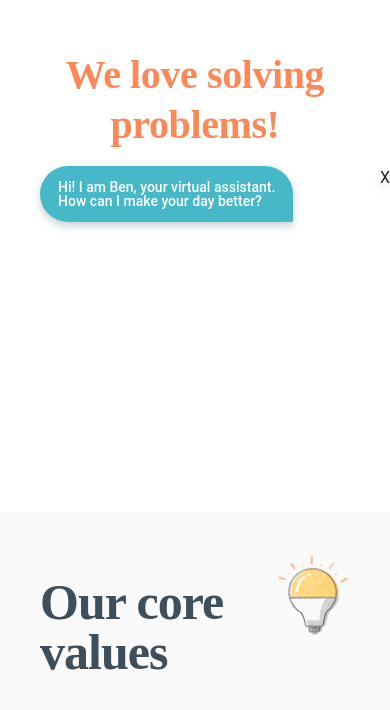
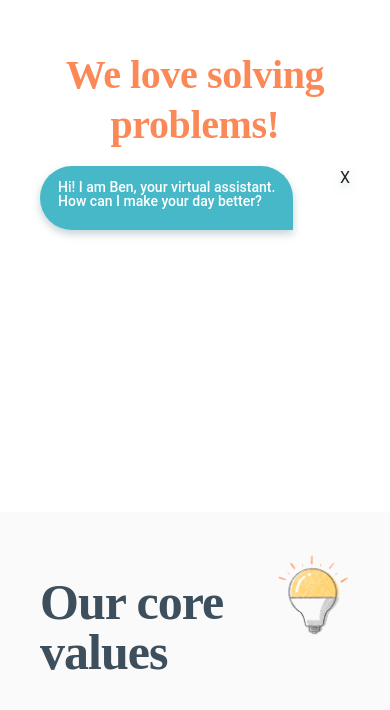
Before and after one commit to MrMerowind/startupz, a React (Create React App) app in the folder frontend/: page / in a window 390 px wide. Shown: the part 2325-3035 px from the top of the page. Built offline with nearby package versions, Linux system fonts and the light colour scheme.

Commit message:
Fix message height for screen sizes no one ever have seen

```diff
--- a/frontend/src/stylesheet/Messager.scss
+++ b/frontend/src/stylesheet/Messager.scss
@@ -19,7 +19,6 @@
     padding-bottom: 13.56px;
     padding-left: 18px;
     padding-right: 18px;
-    height: 55.64029px;
     border-radius: 55.64029px 55.64029px 0px 55.64029px;
 }
 
@@ -94,5 +93,8 @@
     .messager-dude, .messager-dude-wrapper1, .messager-dude-wrapper2 {
         display: none;
     }
+    .messager-container {
+        width: 100%;
+    }
 
 }
```
